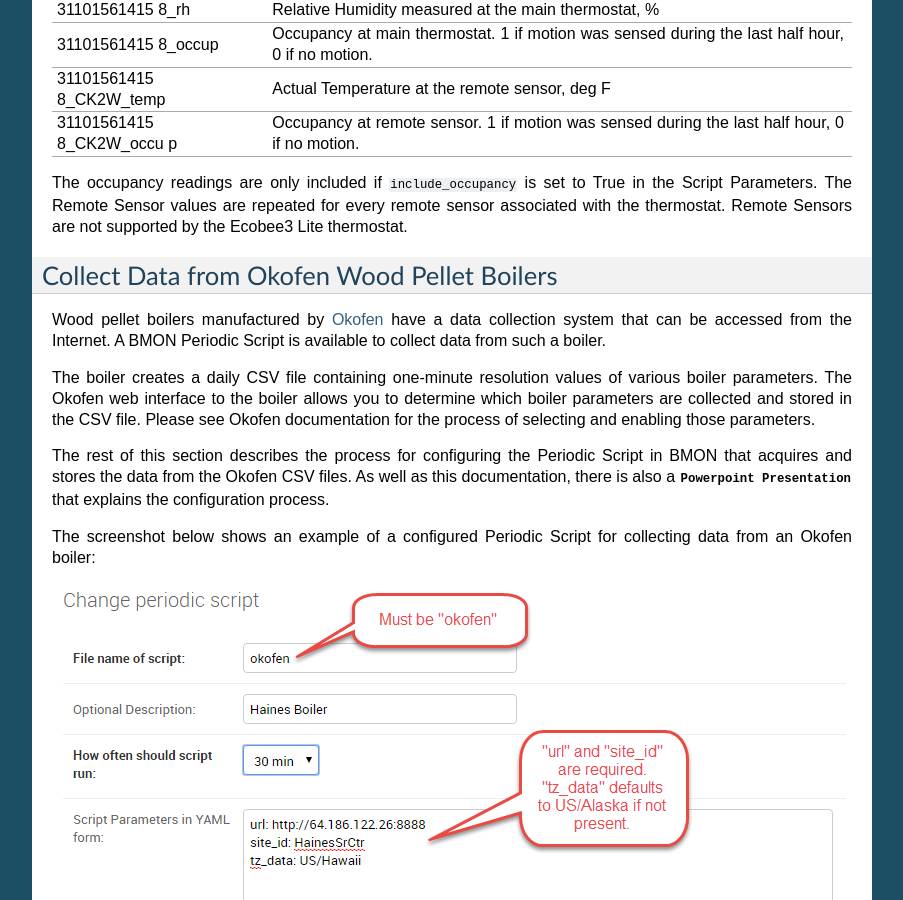
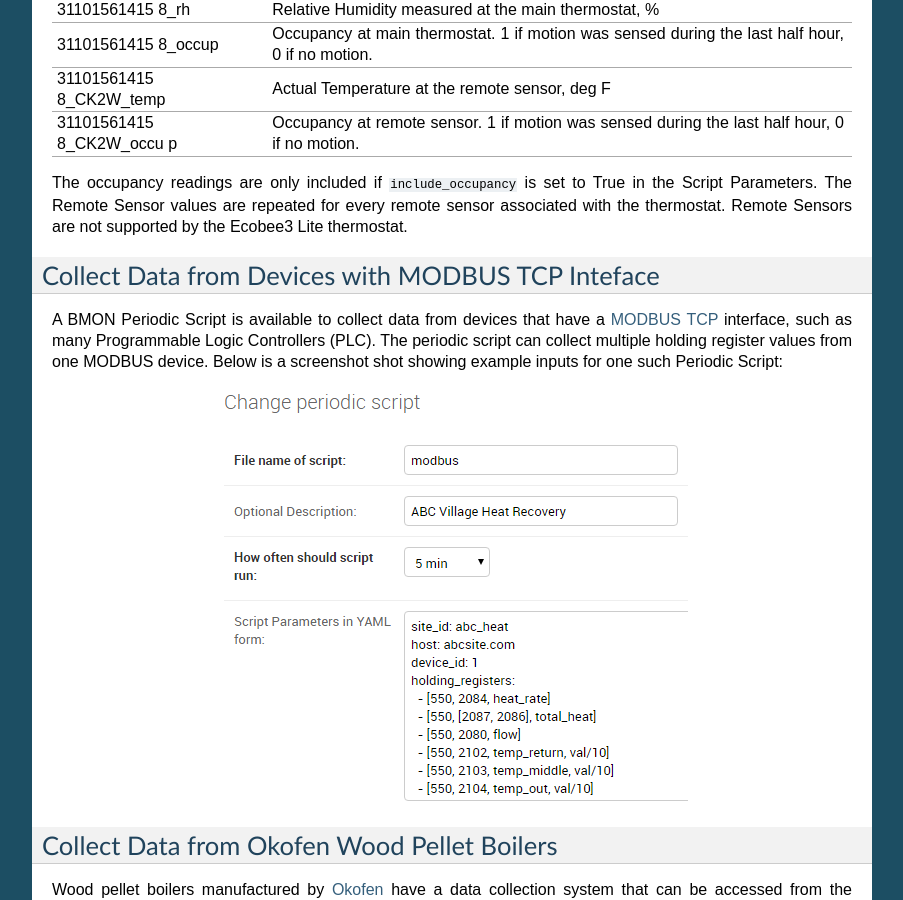
Before and after one commit to alanmitchell/bmon, a Sphinx documentation site: the page built from docs/source/periodic-scripts.rst, in a window 1280 px wide and 900 px high, scrolled down 4848 px. Shown: the whole window, without its empty margins (198-1101 px from the left). Built offline with Sphinx 7.4.7, drawn with Linux system fonts in a browser that asks for light colours; some of the changed text lies outside the part shown.

Commit message:
Changed labeling of MODBUS config parameters.
Started documentation.

```diff
--- a/docs/source/periodic-scripts.rst
+++ b/docs/source/periodic-scripts.rst
@@ -276,6 +276,20 @@
 for every remote sensor associated with the thermostat. Remote Sensors
 are not supported by the Ecobee3 Lite thermostat.
 
+Collect Data from Devices with MODBUS TCP Inteface
+--------------------------------------------------
+
+A BMON Periodic Script is available to collect data from devices that have
+a `MODBUS TCP <https://en.wikipedia.org/wiki/Modbus>`_ interface, such as
+many Programmable Logic Controllers (PLC). The periodic script can collect
+multiple holding register values from one MODBUS device.  Below is a screenshot
+shot showing example inputs for one such Periodic Script:
+
+.. image:: /_static/modbus_sample.png
+  :align: center
+
+
+
 Collect Data from Okofen Wood Pellet Boilers
 --------------------------------------------
 
```
Also changed, not shown: docs/source/_static/modbus_sample.png (added), 1 other file.
